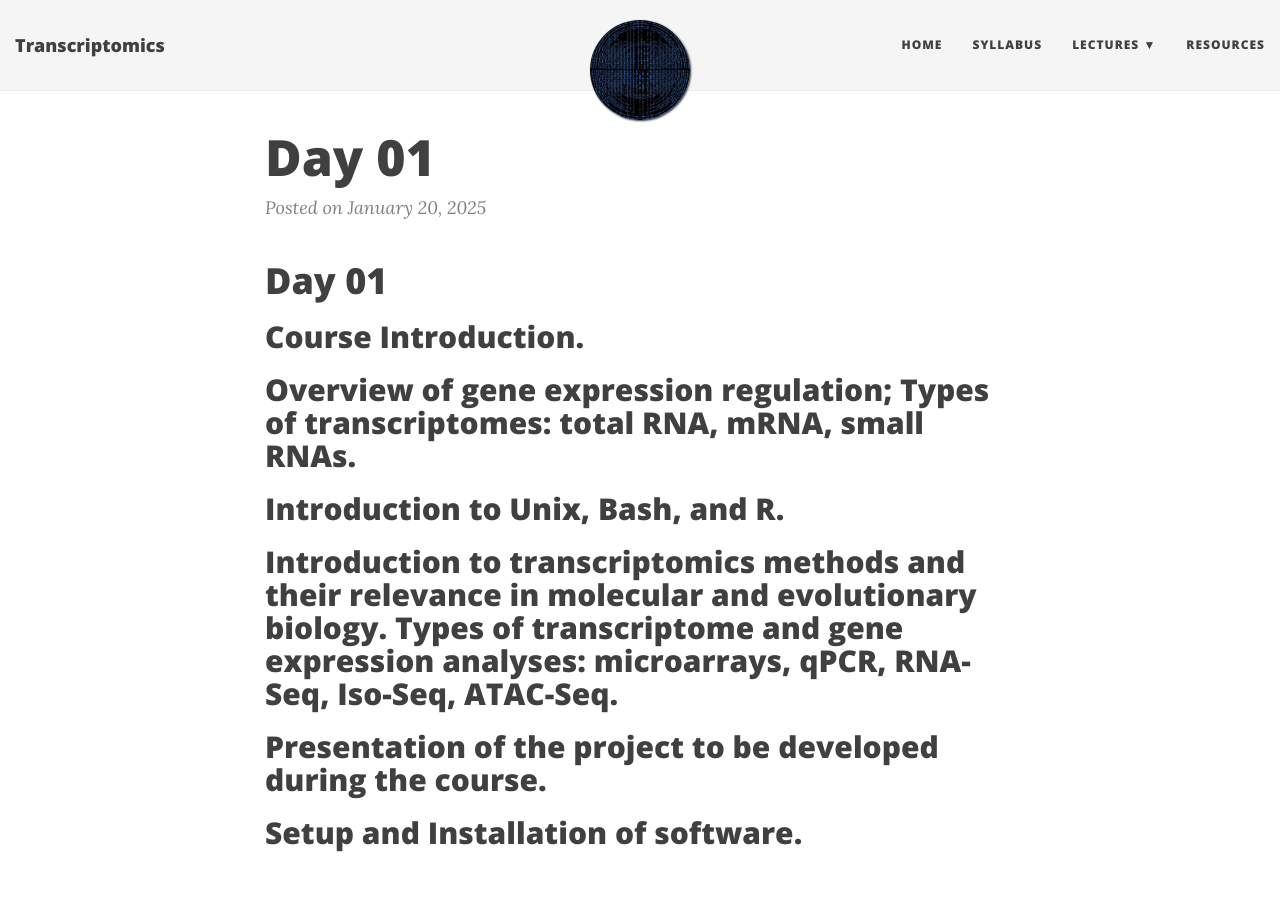
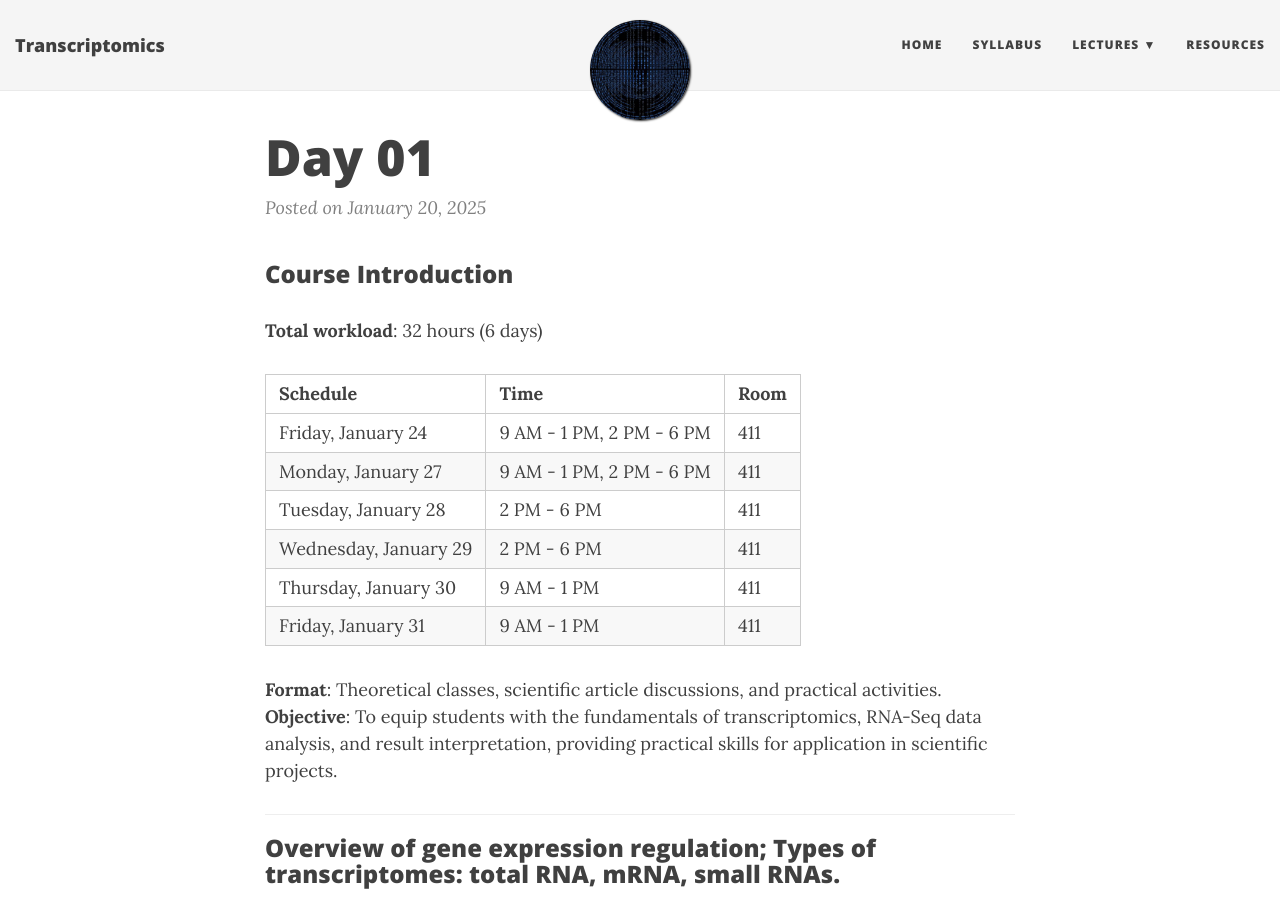
Before and after one commit to tttorres/transcriptomics, a Jekyll site: the page built from _posts/2025-01-20-Day01.md, in a window 1280 px wide and 900 px high. Built offline with Jekyll 4.4.1, drawn with Linux system fonts in a browser that asks for light colours; nearby versions of some CDN libraries.

Commit message:
Update 2025-01-20-Day01.md

```diff
--- a/_posts/2025-01-20-Day01.md
+++ b/_posts/2025-01-20-Day01.md
@@ -3,16 +3,33 @@ layout: post
 title: Day 01
 #image: /img/hello_world.jpeg
 ---
-# Day 01
 
-## Course Introduction.
 
-## Overview of gene expression regulation; Types of transcriptomes: total RNA, mRNA, small RNAs.
+### Course Introduction
 
-## Introduction to Unix, Bash, and R.
+**Total workload**: 32 hours (6 days)
 
-## Introduction to transcriptomics methods and their relevance in molecular and evolutionary biology. Types of transcriptome and gene expression analyses: microarrays, qPCR, RNA-Seq, Iso-Seq, ATAC-Seq.
+| Schedule                 | Time                        | Room  |
+|--------------------------|-----------------------------|-------|
+| Friday, January 24       | 9 AM - 1 PM, 2 PM - 6 PM    | 411   |
+| Monday, January 27       | 9 AM - 1 PM, 2 PM - 6 PM    | 411   |
+| Tuesday, January 28      | 2 PM - 6 PM                 | 411   |
+| Wednesday, January 29    | 2 PM - 6 PM                 | 411   |
+| Thursday, January 30     | 9 AM - 1 PM                 | 411   |
+| Friday, January 31       | 9 AM - 1 PM                 | 411   |
 
-## Presentation of the project to be developed during the course.
+**Format**: Theoretical classes, scientific article discussions, and practical activities.
+**Objective**: To equip students with the fundamentals of transcriptomics, RNA-Seq data analysis, and result interpretation, providing practical skills for application in scientific projects.
 
-## Setup and Installation of software.
+
+---
+
+### Overview of gene expression regulation; Types of transcriptomes: total RNA, mRNA, small RNAs.
+
+### Introduction to Unix, Bash, and R.
+
+### Introduction to transcriptomics methods and their relevance in molecular and evolutionary biology. Types of transcriptome and gene expression analyses: microarrays, qPCR, RNA-Seq, Iso-Seq, ATAC-Seq.
+
+### Presentation of the project to be developed during the course.
+
+### Setup and Installation of software.
```
